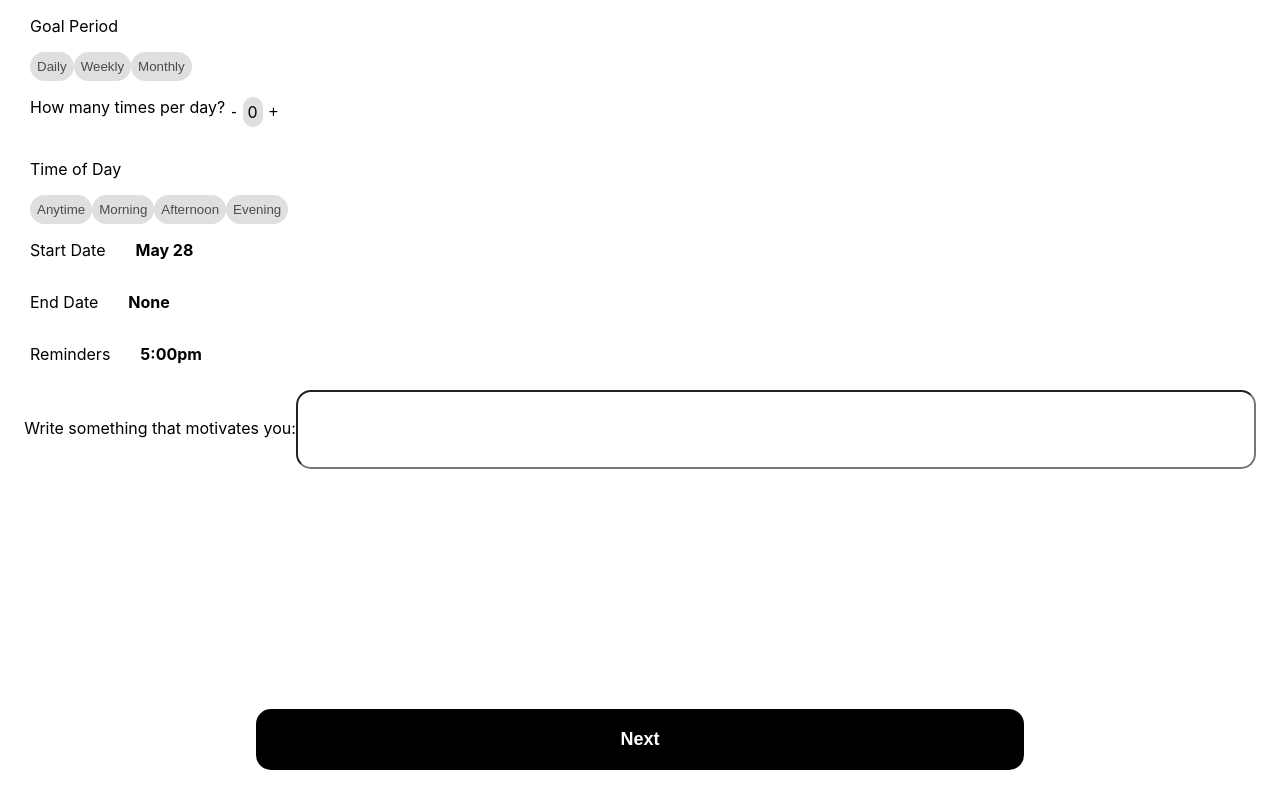
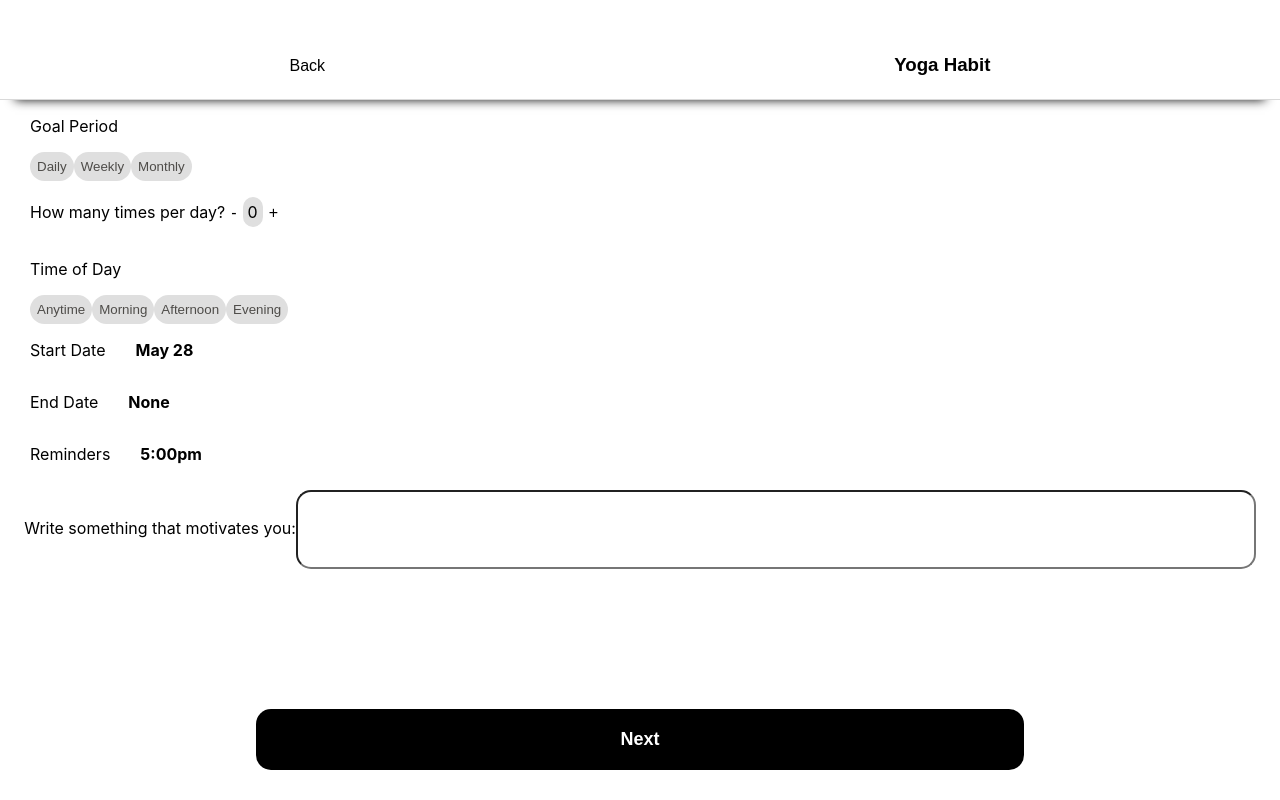
Before and after one commit to jenstella/habit-tracker, a React (Create React App) app in the folder habit-tracker/: page / in a window 1280 px wide. Built offline with nearby package versions, Linux system fonts and the light colour scheme.

Commit message:
add habit header

```diff
--- /dev/null
+++ b/habit-tracker/src/AddHabit.css
@@ -0,0 +1,16 @@
+#header {
+    display: flex;
+    flex-direction: row;
+    /* justify-content: space-around; */
+    align-content: flex-start;
+    /* align-items: baseline;  */
+    margin-top: 30px;
+    padding: 5px;
+    font-family:Arial, Helvetica, sans-serif;
+    border-bottom: 1px solid rgba(0, 0, 0, 0.15);
+    box-shadow: 0px 15px 10px -15px #111;
+}
+
+#header-text {
+    font-weight: 700;
+}
--- a/habit-tracker/src/Habit.css
+++ b/habit-tracker/src/Habit.css
@@ -4,6 +4,7 @@
   flex-direction: row;
   align-content: flex-start;
   margin-left: 30px;
+  align-items: baseline;
 }
 
 .count-button {
@@ -89,7 +90,6 @@
 }
 
 .form-text {
-    /* display: flex; */
     align-content: flex-start;
 }
 /* next button styling */
--- /dev/null
+++ b/habit-tracker/src/components/AddHabitHeader.jsx
@@ -0,0 +1,11 @@
+import React from "react";
+import "../AddHabit.css";
+
+export default function AddHabitHeader() {
+  return (
+    <div id="header">
+        <p id="back-button">Back</p>
+      <h3 id="header-text">Yoga Habit</h3>
+    </div>
+  )
+};
--- a/habit-tracker/src/components/Habit.jsx
+++ b/habit-tracker/src/components/Habit.jsx
@@ -2,6 +2,7 @@ import React from "react";
 import { useState } from "react";
 import "../Habit.css";
 import NextButton from "./NextButton";
+import AddHabitHeader from "./AddHabitHeader";
 
 export default function Habit() {
   // counter
@@ -35,7 +36,6 @@ export default function Habit() {
 
   // handle the page
   function handlePage(currentPage) {
-
     // creating variable for the current page + 1 (also the next page)
     let nextPage = currentPage + 1;
 
@@ -45,11 +45,12 @@ export default function Habit() {
       <div>
         <button onClick={handlePage}>Next</button>
       </div>
-  )
-};
+    );
+  }
 
   return (
     <div>
+      <AddHabitHeader />
       {/* goal period - daily/weekly/monthly */}
       <div id="goal-period">
         <p className="goal-text">Goal Period</p>
@@ -180,7 +181,9 @@ export default function Habit() {
 
       {/* Next button at bottom of page */}
       <div id="next-button-container">
-        <button id="next-button" onClick={handlePage}>Next</button>
+        <button id="next-button" onClick={handlePage}>
+          Next
+        </button>
       </div>
     </div>
   );
```
Lines whose indentation alone changed are shown as unchanged.
